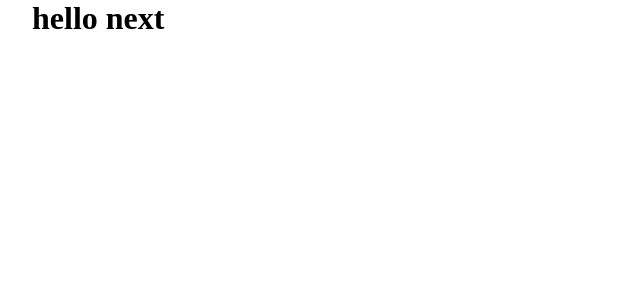
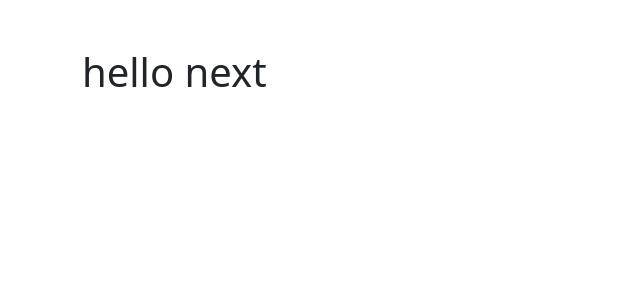
Before and after one commit to suhag-alamin/onelife-grocery-client, a Next.js app: page / in a window 1280 px wide. Shown: the top 300 px of the page, without its empty margins (0-640 px from the left). Built offline with nearby package versions, Linux system fonts and the light colour scheme.

Commit message:
bootstrap install

```diff
--- a/package.json
+++ b/package.json
@@ -8,8 +8,10 @@
     "lint": "next lint"
   },
   "dependencies": {
+    "bootstrap": "5.1.3",
     "next": "12.0.7",
     "react": "17.0.2",
+    "react-bootstrap": "^2.0.3",
     "react-dom": "17.0.2"
   },
   "devDependencies": {
--- a/pages/_app.js
+++ b/pages/_app.js
@@ -1,5 +1,6 @@
 import Layout from "../components/Layout";
 import "../styles/style.css";
+import "bootstrap/dist/css/bootstrap.min.css";
 
 function MyApp({ Component, pageProps }) {
   return (
--- a/pages/index.js
+++ b/pages/index.js
@@ -1,9 +1,10 @@
+import { Container } from "react-bootstrap";
 import styles from "../styles/Home.module.css";
 
 export default function Home() {
   return (
-    <div className={styles.container}>
+    <Container className="py-5">
       <h1>hello next</h1>
-    </div>
+    </Container>
   );
 }
```
Also changed, not shown: 1 other file (tests, documents, lock files or other folders).
